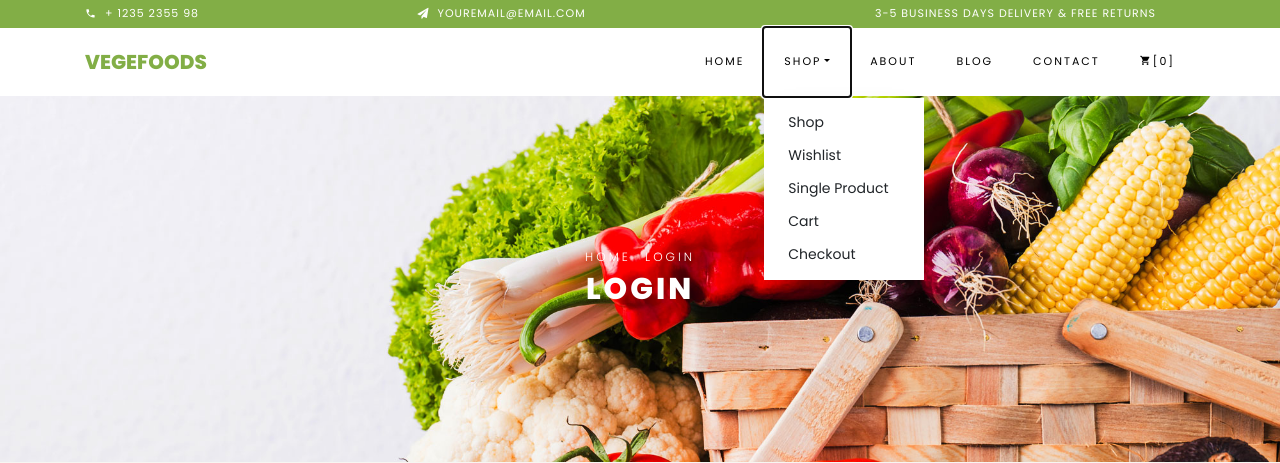
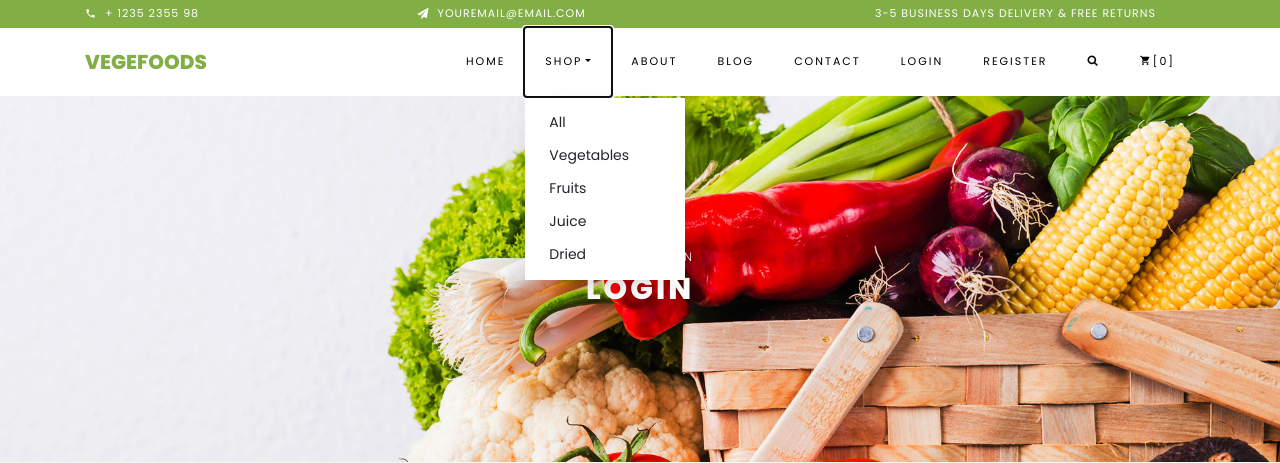
Before and after one commit to 23130227/WebBanThucPhamTuoiSong, a Django app: page /login/ in a window 1280 px wide, after a click on "SHOP". Shown: the top 463 px of the page. Run offline with Django 5.2, Linux system fonts and the light colour scheme; some libraries are stand-ins or nearby versions; some web fonts are replaced.

Commit message:
Chinh sua mot so trang

```diff
--- a/accounts/templates/accounts/login.html
+++ b/accounts/templates/accounts/login.html
@@ -44,7 +44,7 @@
                                         <input type="checkbox" class="custom-control-input" id="remember">
                                         <label class="custom-control-label" for="remember">Remember me</label>
                                     </div>
-                                    <a href="#" class="text-primary">Forgot password?</a>
+                                    <a href="{% url 'forgot-password' %}" class="text-primary">Forgot password?</a>
                                 </div>
                                 <div class="form-group text-center mt-4">
                                     <button type="submit" class="btn btn-primary py-3 px-5">Login</button>
--- a/pages/templates/pages/base.html
+++ b/pages/templates/pages/base.html
@@ -72,20 +72,22 @@
                            data-toggle="dropdown"
                            aria-haspopup="true" aria-expanded="false">Shop</a>
                         <div class="dropdown-menu" aria-labelledby="dropdown04">
-                            <a class="dropdown-item" href="{% url 'shop' %}">Shop</a>
-                            <a class="dropdown-item" href="{% url 'wishlist' %}">Wishlist</a>
-                            <a class="dropdown-item" href="../../../products/templates/products/product-single.html">Single
-                                Product</a>
-                            <a class="dropdown-item" href="../../../cart/templates/cart/cart.html">Cart</a>
-                            <a class="dropdown-item" href="../../../cart/templates/cart/checkout.html">Checkout</a>
+                            <a class="dropdown-item" href="{% url 'shop' %}">All</a>
+                            <a class="dropdown-item" href="{% url 'shop' %}">Vegetables</a>
+                            <a class="dropdown-item" href="{% url 'shop' %}">Fruits</a>
+                            <a class="dropdown-item" href="{% url 'shop' %}">Juice</a>
+                            <a class="dropdown-item" href="{% url 'shop' %}">Dried</a>
                         </div>
                     </li>
                     <li class="nav-item"><a href="{% url 'about' %}" class="nav-link">About</a></li>
                     <li class="nav-item"><a href="{% url 'blog' %}" class="nav-link">Blog</a></li>
                     <li class="nav-item"><a href="{% url 'contact' %}" class="nav-link">Contact</a></li>
+                    <li class="nav-item"><a href="{% url 'login' %}" class="nav-link">Login</a></li>
+                    <li class="nav-item"><a href="{% url 'register' %}" class="nav-link">Register</a></li>
+                    <li class="nav-item cta cta-colored"><a href="{% url 'search-results' %}" class="nav-link"><span
+                            class="icon-search"></span></a></li>
                     <li class="nav-item cta cta-colored"><a href="{% url 'cart' %}" class="nav-link"><span
                             class="icon-shopping_cart"></span>[0]</a></li>
-
                 </ul>
             </div>
         </div>
--- a/products/urls.py
+++ b/products/urls.py
@@ -2,7 +2,7 @@ from django.urls import path
 from . import views
 
 urlpatterns = [
-    path('product-single/', views.product_single, name='product-single'),
+    path('shop/product-single/', views.product_single, name='product-single'),
     path('shop/', views.shop, name='shop'),
     path('search-results/', views.search_results, name='search-results'),
 ]
```
